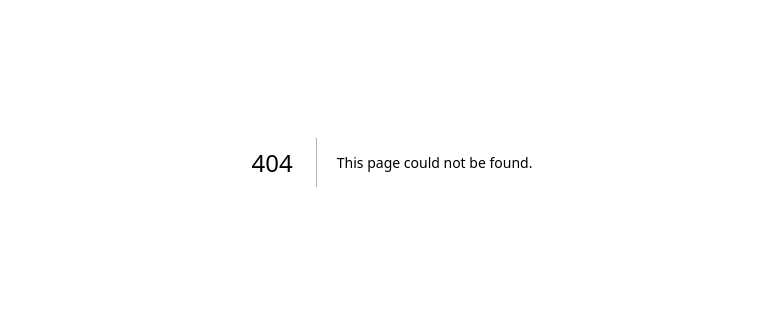
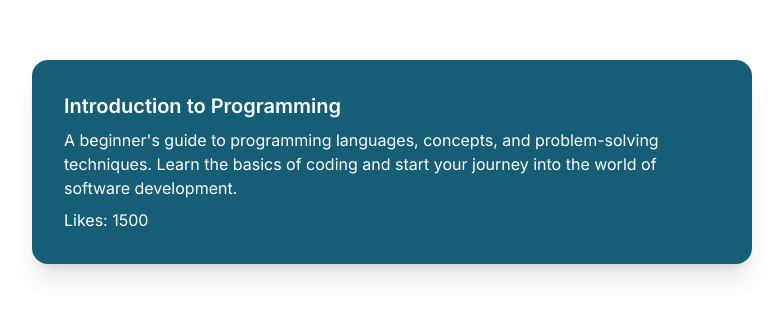
Before and after one commit to isalim079/NextJs-Practice-Milestone-13, a Next.js app in the folder next-level-data-fetching/: page /posts/1 in a window 1280 px wide. Before the commit this address had no page. Shown: the part 238-556 px from the top of the page, without its empty margins (248-1031 px from the left). Built offline with nearby package versions, Linux system fonts and the light colour scheme; data requests are answered from the project's data file.

Commit message:
data fetching by id done and details route added

```diff
--- /dev/null
+++ b/next-level-data-fetching/src/app/posts/[id]/page.js
@@ -0,0 +1,25 @@
+import React from 'react';
+
+const DetailPage = async({params}) => {
+
+    // console.log(params?.id);
+
+    const res = await fetch(`http://localhost:4008/posts/${params?.id}`);
+    const post = await res.json()
+    // console.log(post);
+
+    return (
+        <div className=' flex justify-center items-center h-screen'>
+            <div key={post?.id} className="card w-[720px] bg-cyan-800 shadow-xl text-white">
+                        <div className="card-body">
+                            <h2 className="card-title">{post?.title}</h2>
+                            <p>{post?.description}</p>
+                            <p>Likes: {post?.likes_count}</p>
+
+                        </div>
+                    </div>
+        </div>
+    );
+};
+
+export default DetailPage;
--- a/next-level-data-fetching/src/app/posts/page.js
+++ b/next-level-data-fetching/src/app/posts/page.js
@@ -1,7 +1,13 @@
+import Link from "next/link";
 import React from "react";
 
 const PostsPage = async () => {
-    const res = await fetch("http://localhost:4008/posts");
+    const res = await fetch("http://localhost:4008/posts", {
+        // next: {
+        //     revalidate: 5,
+        // }
+        cache: "no-store",
+    });
     const posts = await res.json();
     // console.log(posts);
 
@@ -13,18 +19,18 @@ const PostsPage = async () => {
 
             <div className="grid grid-cols-3 gap-10 p-10">
                 {posts.map((post) => (
-                    <div
-                        key={post?.id}
-                        className="card bg-base-100 shadow-xl"
-                    >
+                    <div key={post?.id} className="card bg-base-100 shadow-xl">
                         <div className="card-body">
                             <h2 className="card-title">{post?.title}</h2>
                             <p>{post?.description}</p>
                             <p>Likes: {post?.likes_count}</p>
                             <div className="card-actions justify-end">
-                                <button className="btn btn-accent text-white">
-                                    See More
-                                </button>
+                                <Link href={`/posts/${post?.id}`}>
+                                    {" "}
+                                    <button className="btn btn-accent text-white">
+                                        See More
+                                    </button>
+                                </Link>
                             </div>
                         </div>
                     </div>
```
